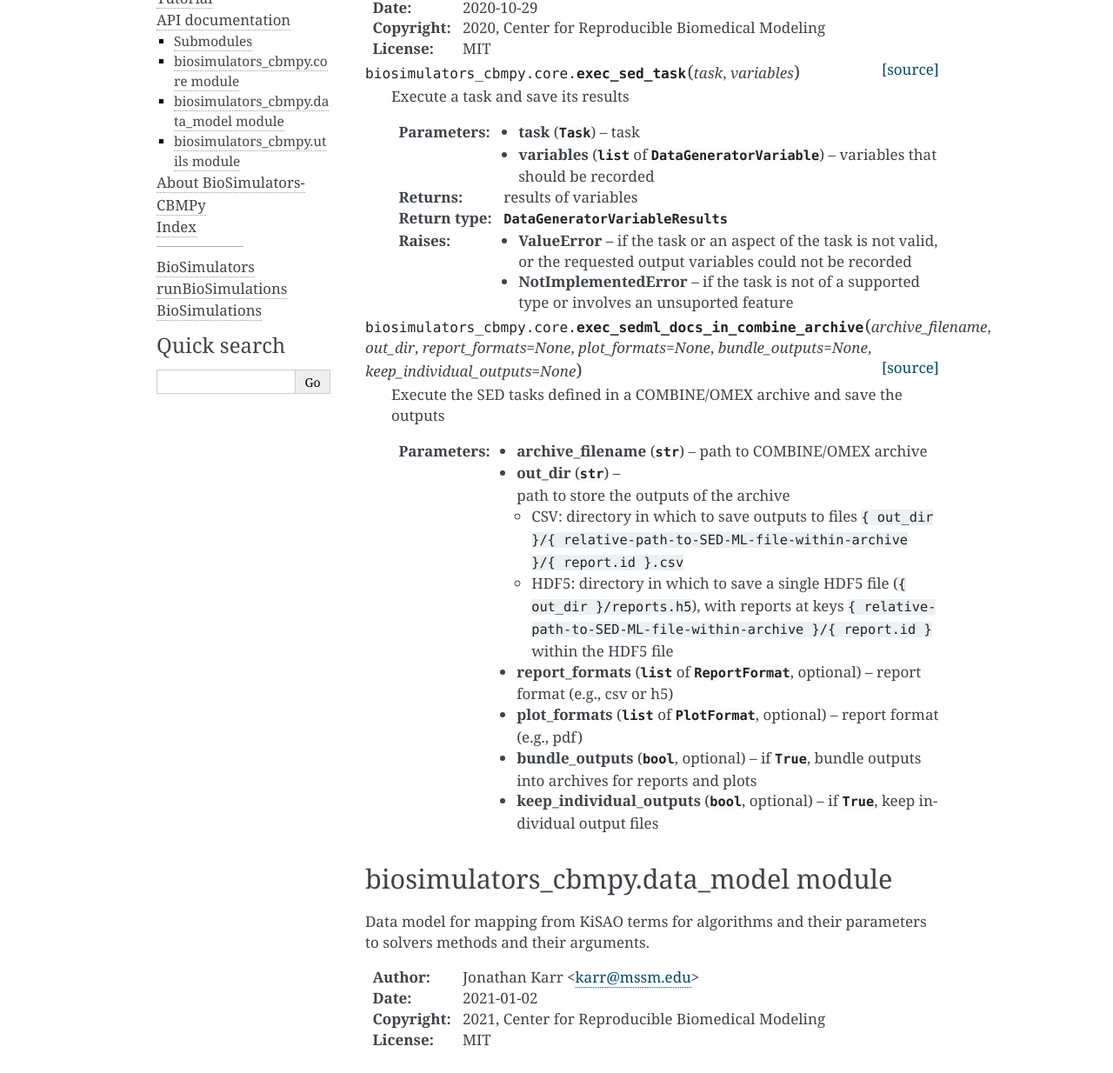
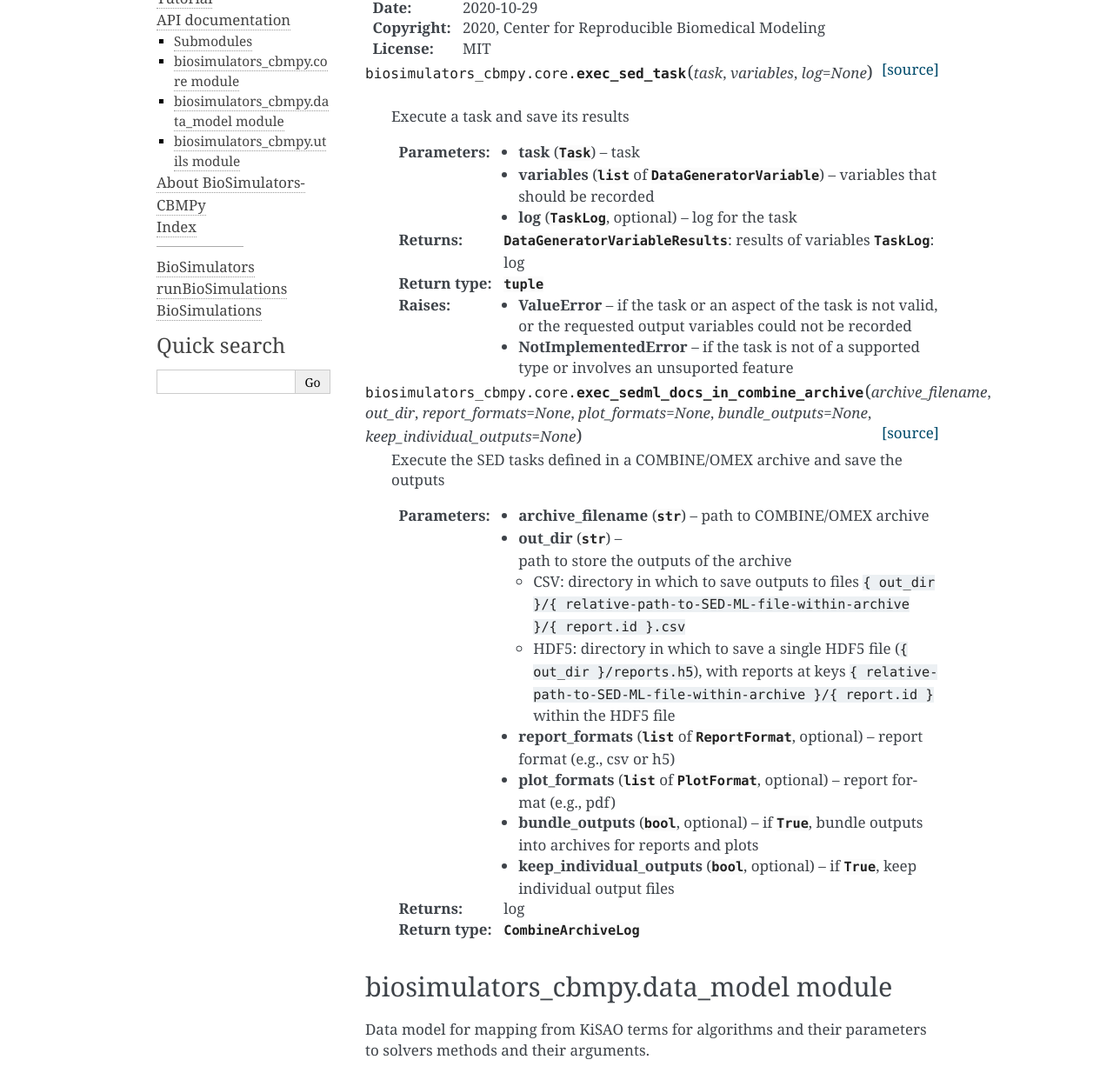
Before and after one commit to biosimulators/Biosimulators_CBMPy, a plain HTML site: page docs/source/biosimulators_cbmpy.html in a window 1280 px wide. Shown: the part 315-1549 px from the top of the page at 87% size. Drawn offline with Linux system fonts and the light colour scheme.

Commit message:
Updating compiled documentation

```diff
--- a/docs/_static/documentation_options.js
+++ b/docs/_static/documentation_options.js
@@ -1,6 +1,6 @@
 var DOCUMENTATION_OPTIONS = {
     URL_ROOT: document.getElementById("documentation_options").getAttribute('data-url_root'),
-    VERSION: '0.1.1',
+    VERSION: '0.1.2',
     LANGUAGE: 'en',
     COLLAPSE_INDEX: false,
     BUILDER: 'html',
--- a/docs/source/biosimulators_cbmpy.html
+++ b/docs/source/biosimulators_cbmpy.html
@@ -5,7 +5,7 @@
   <head>
     <meta charset="utf-8" />
     <meta name="viewport" content="width=device-width, initial-scale=1.0" />
-    <title>biosimulators_cbmpy package &#8212; BioSimulators-CBMPy 0.1.1 documentation</title>
+    <title>biosimulators_cbmpy package &#8212; BioSimulators-CBMPy 0.1.2 documentation</title>
     <link rel="stylesheet" href="../_static/pygments.css" type="text/css" />
     <link rel="stylesheet" href="../_static/alabaster.css" type="text/css" />
     <script id="documentation_options" data-url_root="../" src="../_static/documentation_options.js"></script>
@@ -131,20 +131,22 @@
 </dl>
 <dl class="py function">
 <dt id="biosimulators_cbmpy.core.exec_sed_task">
-<code class="sig-prename descclassname">biosimulators_cbmpy.core.</code><code class="sig-name descname">exec_sed_task</code><span class="sig-paren">(</span><em class="sig-param"><span class="n">task</span></em>, <em class="sig-param"><span class="n">variables</span></em><span class="sig-paren">)</span><a class="reference external" href="https://github.com/biosimulators/Biosimulators_CBMPy/blob/dev/biosimulators_cbmpy/core.py"><span class="viewcode-link">[source]</span></a><a class="headerlink" href="#biosimulators_cbmpy.core.exec_sed_task" title="Permalink to this definition">¶</a></dt>
+<code class="sig-prename descclassname">biosimulators_cbmpy.core.</code><code class="sig-name descname">exec_sed_task</code><span class="sig-paren">(</span><em class="sig-param"><span class="n">task</span></em>, <em class="sig-param"><span class="n">variables</span></em>, <em class="sig-param"><span class="n">log</span><span class="o">=</span><span class="default_value">None</span></em><span class="sig-paren">)</span><a class="reference external" href="https://github.com/biosimulators/Biosimulators_CBMPy/blob/dev/biosimulators_cbmpy/core.py"><span class="viewcode-link">[source]</span></a><a class="headerlink" href="#biosimulators_cbmpy.core.exec_sed_task" title="Permalink to this definition">¶</a></dt>
 <dd><p>Execute a task and save its results</p>
 <dl class="field-list simple">
 <dt class="field-odd">Parameters</dt>
 <dd class="field-odd"><ul class="simple">
 <li><p><strong>task</strong> (<code class="xref py py-obj docutils literal notranslate"><span class="pre">Task</span></code>) – task</p></li>
 <li><p><strong>variables</strong> (<code class="xref py py-obj docutils literal notranslate"><span class="pre">list</span></code> of <code class="xref py py-obj docutils literal notranslate"><span class="pre">DataGeneratorVariable</span></code>) – variables that should be recorded</p></li>
+<li><p><strong>log</strong> (<code class="xref py py-obj docutils literal notranslate"><span class="pre">TaskLog</span></code>, optional) – log for the task</p></li>
 </ul>
 </dd>
 <dt class="field-even">Returns</dt>
-<dd class="field-even"><p>results of variables</p>
+<dd class="field-even"><p><code class="xref py py-obj docutils literal notranslate"><span class="pre">DataGeneratorVariableResults</span></code>: results of variables
+<code class="xref py py-obj docutils literal notranslate"><span class="pre">TaskLog</span></code>: log</p>
 </dd>
 <dt class="field-odd">Return type</dt>
-<dd class="field-odd"><p><code class="xref py py-obj docutils literal notranslate"><span class="pre">DataGeneratorVariableResults</span></code></p>
+<dd class="field-odd"><p><code class="xref py py-obj docutils literal notranslate"><span class="pre">tuple</span></code></p>
 </dd>
 <dt class="field-even">Raises</dt>
 <dd class="field-even"><ul class="simple">
@@ -177,6 +179,12 @@ with reports at keys <code class="docutils literal notranslate"><span class="pre
 <li><p><strong>bundle_outputs</strong> (<code class="xref py py-obj docutils literal notranslate"><span class="pre">bool</span></code>, optional) – if <code class="xref py py-obj docutils literal notranslate"><span class="pre">True</span></code>, bundle outputs into archives for reports and plots</p></li>
 <li><p><strong>keep_individual_outputs</strong> (<code class="xref py py-obj docutils literal notranslate"><span class="pre">bool</span></code>, optional) – if <code class="xref py py-obj docutils literal notranslate"><span class="pre">True</span></code>, keep individual output files</p></li>
 </ul>
+</dd>
+<dt class="field-even">Returns</dt>
+<dd class="field-even"><p>log</p>
+</dd>
+<dt class="field-odd">Return type</dt>
+<dd class="field-odd"><p><code class="xref py py-obj docutils literal notranslate"><span class="pre">CombineArchiveLog</span></code></p>
 </dd>
 </dl>
 </dd></dl>
```
Also changed, not shown: docs/about.html (+1 -1 lines), docs/genindex.html (+1 -1 lines), docs/index.html (+1 -1 lines), docs/installation.html (+1 -1 lines), docs/py-modindex.html (+1 -1 lines), docs/search.html (+1 -1 lines), docs/tutorial.html (+1 -1 lines), docs/searchindex.js.
